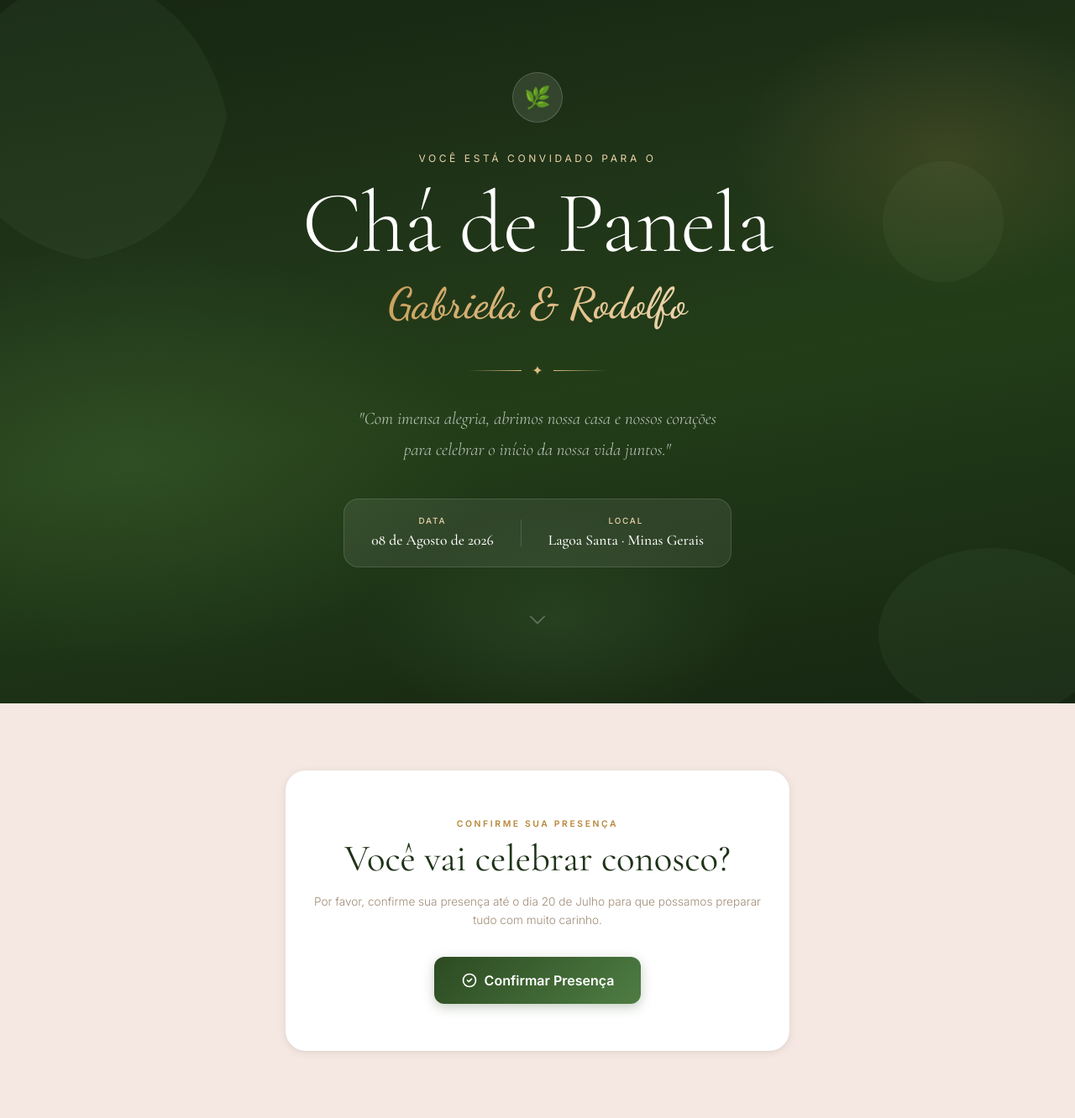
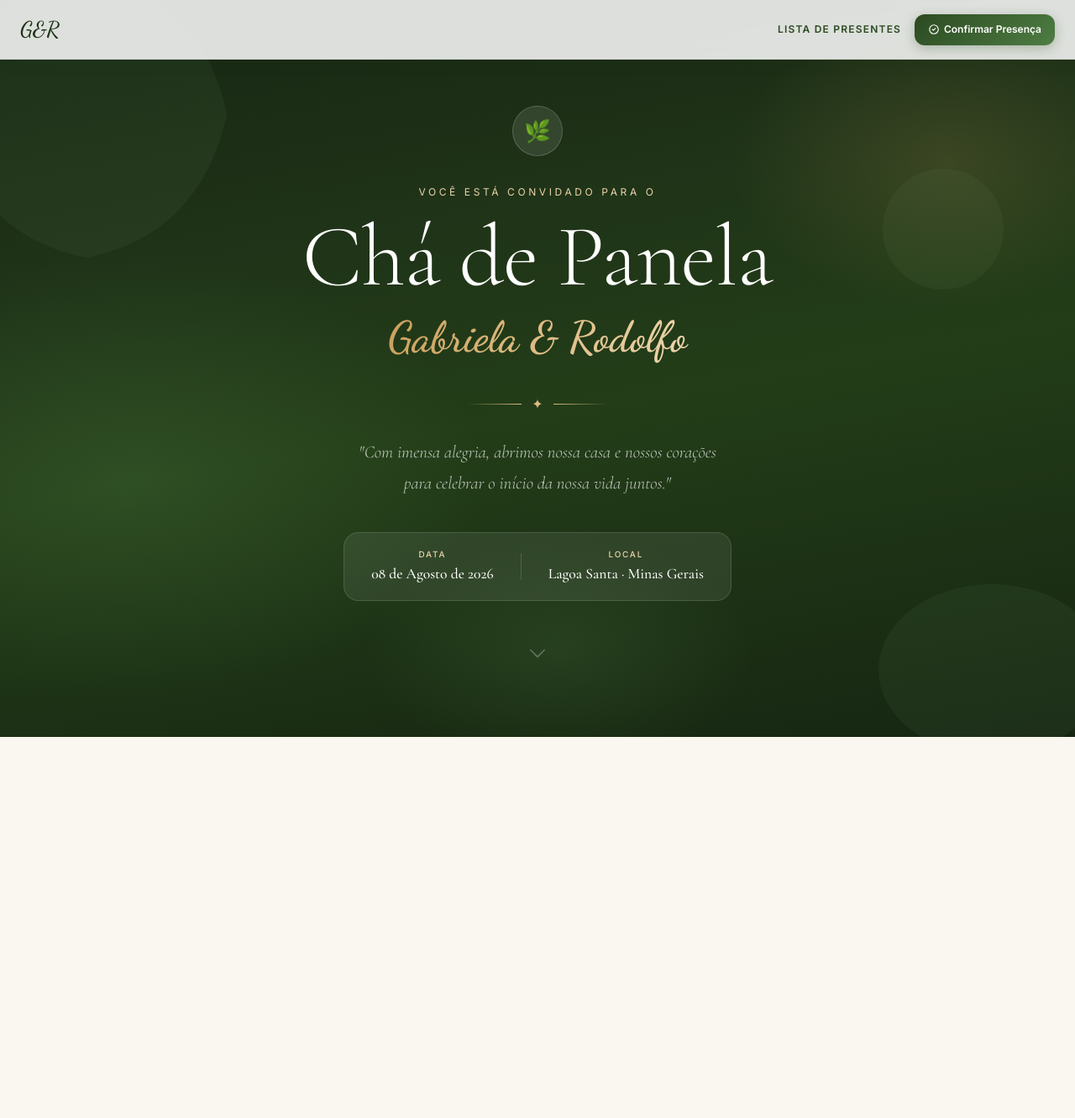
Before and after one commit to Roodlemos/chagabierood, a website: page public/index.html in a window 1280 px wide. Shown: the whole page at 84% size. After the commit the page ends 878 px from the top, so only its background shows below. Drawn offline with nearby package versions, Linux system fonts and the light colour scheme.

Commit message:
feat: add top navigation menu and separate rsvp from content flow

```diff
--- a/public/index.html
+++ b/public/index.html
@@ -287,6 +287,18 @@
 
 <body>
 
+<!-- ═══════════ NAV MENU ═══════════ -->
+<nav style="position:fixed;top:0;left:0;right:0;z-index:40;backdrop-filter:blur(12px);-webkit-backdrop-filter:blur(12px);background:rgba(255,255,255,0.85);border-bottom:1px solid rgba(0,0,0,0.05);padding:1rem 1.5rem;display:flex;align-items:center;justify-content:space-between;box-shadow:0 4px 30px rgba(0,0,0,0.03);">
+  <div style="font-family:'Dancing Script',cursive;font-size:1.6rem;font-weight:600;color:var(--s800);cursor:pointer;" onclick="window.scrollTo({top:0,behavior:'smooth'})">G&R</div>
+  <div style="display:flex;gap:1rem;align-items:center;">
+    <a href="#lista" style="font-size:0.75rem;font-weight:600;color:var(--s700);text-transform:uppercase;letter-spacing:0.1em;text-decoration:none;">Lista de Presentes</a>
+    <button id="btn-nav-rsvp" class="btn-sage" style="padding:0.6rem 1rem;font-size:0.75rem;display:inline-flex;align-items:center;gap:0.3rem;">
+      <svg width="14" height="14" fill="none" stroke="currentColor" viewBox="0 0 24 24"><path stroke-linecap="round" stroke-linejoin="round" stroke-width="2" d="M9 12l2 2 4-4m6 2a9 9 0 11-18 0 9 9 0 0118 0z"/></svg>
+      Confirmar Presença
+    </button>
+  </div>
+</nav>
+
 <!-- ═══════════ HERO ═══════════ -->
 <header class="hero">
   <!-- Folhas decorativas -->
@@ -300,7 +312,7 @@
     <circle cx="50" cy="50" r="45"/>
   </svg>
 
-  <div style="position:relative;z-index:10;max-width:760px;margin:0 auto;padding:5.5rem 1.5rem 5rem;text-align:center;">
+  <div style="position:relative;z-index:10;max-width:760px;margin:0 auto;padding:8rem 1.5rem 5rem;text-align:center;">
 
     <!-- Ícone flutuante -->
     <div class="float" style="display:inline-flex;align-items:center;justify-content:center;width:60px;height:60px;border-radius:50%;background:rgba(255,255,255,.1);border:1px solid rgba(255,255,255,.18);margin-bottom:2rem;font-size:1.6rem;">
@@ -358,25 +370,6 @@
   </div>
 </header>
 
-<!-- ═══════════ RSVP ═══════════ -->
-<section id="rsvp" style="background:var(--blush);padding:5rem 1.25rem;text-align:center;">
-  <div style="max-width:600px;margin:0 auto;background:#fff;border-radius:24px;padding:3.5rem 2rem;box-shadow:var(--shadow-card);">
-    <p style="font-size:.65rem;font-weight:600;letter-spacing:.25em;text-transform:uppercase;color:var(--g600);margin-bottom:.6rem;">Confirme sua Presença</p>
-    <h2 style="font-family:'Cormorant Garamond',serif;font-size:clamp(2rem,6vw,2.8rem);font-weight:400;color:var(--s800);margin-bottom:1rem;line-height:1.1;">
-      Você vai celebrar conosco?
-    </h2>
-    <p style="font-size:.85rem;color:var(--n400);margin-bottom:2rem;line-height:1.6;font-weight:300;">
-      Por favor, confirme sua presença até o dia 20 de Julho para que possamos preparar tudo com muito carinho.
-    </p>
-
-    <div style="text-align:center;">
-      <button id="btn-open-rsvp" class="btn-sage" style="padding:1rem 2rem;font-size:1rem;display:inline-flex;align-items:center;gap:.5rem;">
-        <svg width="20" height="20" fill="none" stroke="currentColor" viewBox="0 0 24 24"><path stroke-linecap="round" stroke-linejoin="round" stroke-width="2" d="M9 12l2 2 4-4m6 2a9 9 0 11-18 0 9 9 0 0118 0z"/></svg>
-        Confirmar Presença
-      </button>
-    </div>
-  </div>
-</section>
 
 <!-- ═══════════ MODAL RSVP ═══════════ -->
 <div id="modal-rsvp" style="position:fixed;inset:0;z-index:50;display:flex;align-items:center;justify-content:center;padding:1rem;display:none;" role="dialog" aria-modal="true">
@@ -754,12 +747,18 @@
   // ──────────────────────────────────────
   // ABRIR MODAL RSVP
   // ──────────────────────────────────────
-  $('btn-open-rsvp').addEventListener('click', () => {
+  const openRsvpModal = () => {
     $('form-rsvp').reset();
     $('companions-list').innerHTML = ''; // Limpa acompanhantes
     $('rsvp-erro').style.display = 'none';
     show('modal-rsvp');
-  });
+  };
+
+  const btnOpenRsvp = $('btn-open-rsvp');
+  if(btnOpenRsvp) btnOpenRsvp.addEventListener('click', openRsvpModal);
+
+  const btnNavRsvp = $('btn-nav-rsvp');
+  if(btnNavRsvp) btnNavRsvp.addEventListener('click', openRsvpModal);
 
   $('btn-modal-rsvp-close').addEventListener('click', () => hide('modal-rsvp'));
   $('modal-rsvp-bg').addEventListener('click', () => hide('modal-rsvp'));
```
